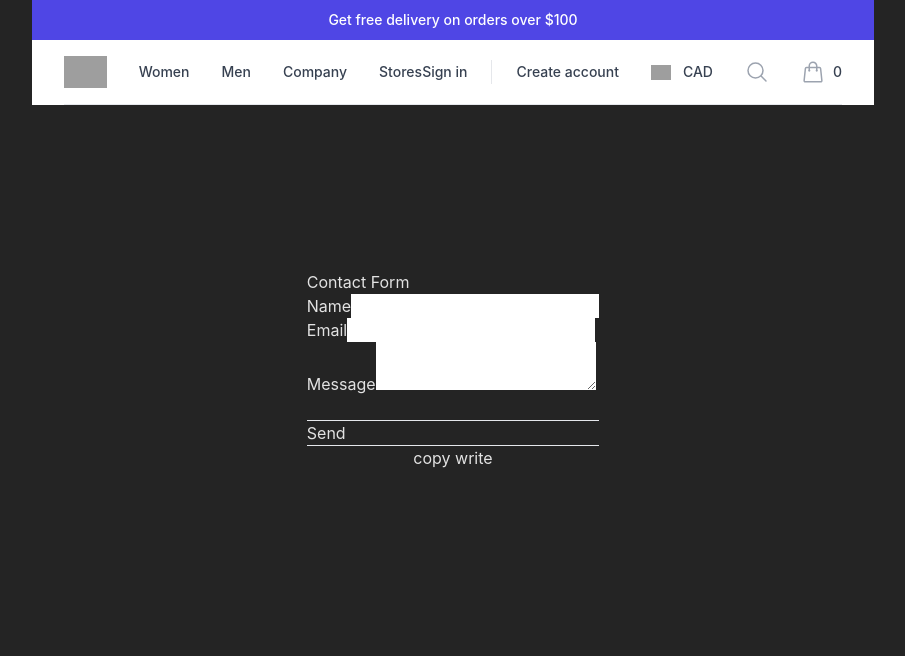
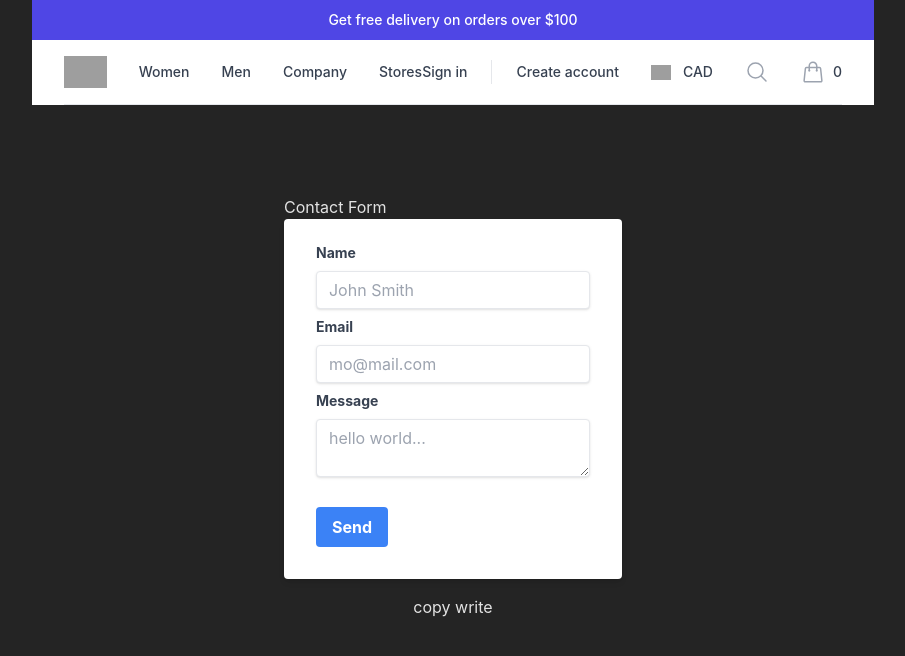
Before and after one commit to S3ak/ecom-zustand-ts, a React (Vite) app: page / in a window 1280 px wide. Shown: the top 656 px of the page, without its empty margins (187-1092 px from the left). Built offline with nearby package versions, Linux system fonts and the light colour scheme; grey boxes are pictures that could not be loaded.

Commit message:
feat: add validation

```diff
--- a/package.json
+++ b/package.json
@@ -12,6 +12,7 @@
   "dependencies": {
     "@headlessui/react": "^1.7.18",
     "@heroicons/react": "^2.1.1",
+    "@hookform/resolvers": "^3.3.4",
     "@tailwindcss/aspect-ratio": "^0.4.2",
     "@tanstack/react-query": "^5.25.0",
     "@vitejs/plugin-react": "^4.2.1",
@@ -23,6 +24,7 @@
     "react-router-dom": "^6.22.2",
     "sort-by": "^1.2.0",
     "vite-tsconfig-paths": "^4.3.1",
+    "yup": "^1.4.0",
     "zustand": "^4.5.2"
   },
   "devDependencies": {
--- a/src/components/contact-form/index.tsx
+++ b/src/components/contact-form/index.tsx
@@ -1,15 +1,28 @@
 import { useForm, SubmitHandler } from "react-hook-form";
+import { yupResolver } from "@hookform/resolvers/yup";
+import * as yup from "yup";
 
-type Inputs = {
-  name: string;
-  email: string;
-  message: string;
-};
+const contactFormSchema = yup
+  .object({
+    name: yup.string().min(2).max(20).required("Name is required"),
+    message: yup.string().min(2).max(100).required(),
+    email: yup.string().email().required(),
+  })
+  .required();
+
+type ContactFormInputs = yup.InferType<typeof contactFormSchema>;
 
 export default function ContactForm() {
-  const { register, handleSubmit, formState } = useForm<Inputs>();
+  const { register, handleSubmit, formState } = useForm<ContactFormInputs>({
+    resolver: yupResolver(contactFormSchema),
+  });
+  const { errors } = formState;
 
-  const onSubmit = ({ name, message, email }) => {
+  const onSubmit: SubmitHandler<ContactFormInputs> = ({
+    name,
+    message,
+    email,
+  }) => {
     fetch("https://dummyjson.com/posts/add", {
       method: "POST",
       headers: { "Content-Type": "application/json" },
@@ -24,29 +37,71 @@ export default function ContactForm() {
   };
 
   return (
-    <div>
+    <div className="w-full">
       <h2>Contact Form</h2>
 
-      <form onSubmit={handleSubmit(onSubmit)}>
+      <form
+        onSubmit={handleSubmit(onSubmit)}
+        className="w-full px-8 pt-6 pb-8 mb-4 bg-white rounded shadow-md"
+      >
+        <fieldset className="flex flex-col gap-2">
           <div>
-          <label htmlFor="name">Name</label>
-          <input {...register("name", { required: true })} type="text" />
-          {formState.errors.name && <span>This field is required</span>}
+            <label
+              htmlFor="name"
+              className="block mb-2 text-sm font-bold text-gray-700"
+            >
+              Name
+            </label>
+            <input
+              {...register("name")}
+              type="text"
+              aria-label="name"
+              aria-invalid={errors.name ? "true" : "false"}
+              aria-placeholder="John Smith"
+              placeholder="John Smith"
+              className="w-full px-3 py-2 leading-tight text-gray-700 border rounded shadow appearance-none focus:outline-none focus:shadow-outline"
+            />
+            {errors.name && <span>This field is required</span>}
           </div>
 
           <div>
-          <label htmlFor="email">Email</label>
-          <input {...register("email")} type="email" />
+            <label
+              htmlFor="email"
+              className="block mb-2 text-sm font-bold text-gray-700"
+            >
+              Email
+            </label>
+            <input
+              {...register("email")}
+              type="email"
+              aria-placeholder="mo@mail.com"
+              placeholder="mo@mail.com"
+              className="w-full px-3 py-2 leading-tight text-gray-700 border rounded shadow appearance-none focus:outline-none focus:shadow-outline"
+            />
           </div>
 
           <div>
-          <label htmlFor="message">Message</label>
-          <textarea {...register("message")}></textarea>
+            <label
+              htmlFor="message"
+              className="block mb-2 text-sm font-bold text-gray-700"
+            >
+              Message
+            </label>
+            <textarea
+              {...register("message")}
+              aria-placeholder="..."
+              placeholder="hello world..."
+              className="w-full px-3 py-2 leading-tight text-gray-700 border rounded shadow appearance-none focus:outline-none focus:shadow-outline"
+            ></textarea>
           </div>
+        </fieldset>
         <br />
-        <hr />
-        <button type="submit">Send</button>
-        <hr />
+        <button
+          type="submit"
+          className="px-4 py-2 font-bold text-white bg-blue-500 rounded hover:bg-blue-700"
+        >
+          Send
+        </button>
       </form>
     </div>
   );
```
Also changed, not shown: 1 other file (tests, documents, lock files or other folders). Lines whose indentation alone changed are shown as unchanged.
